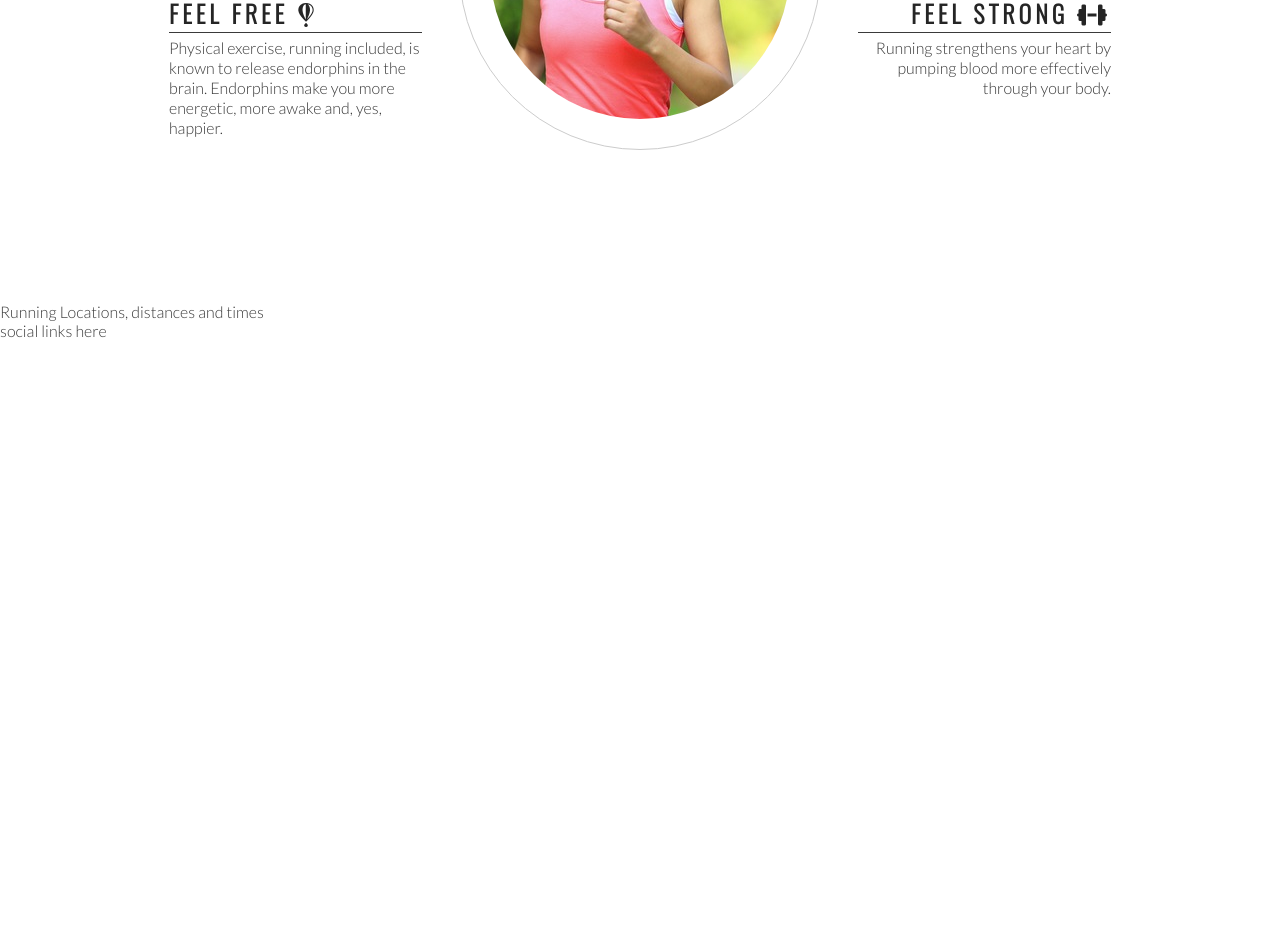
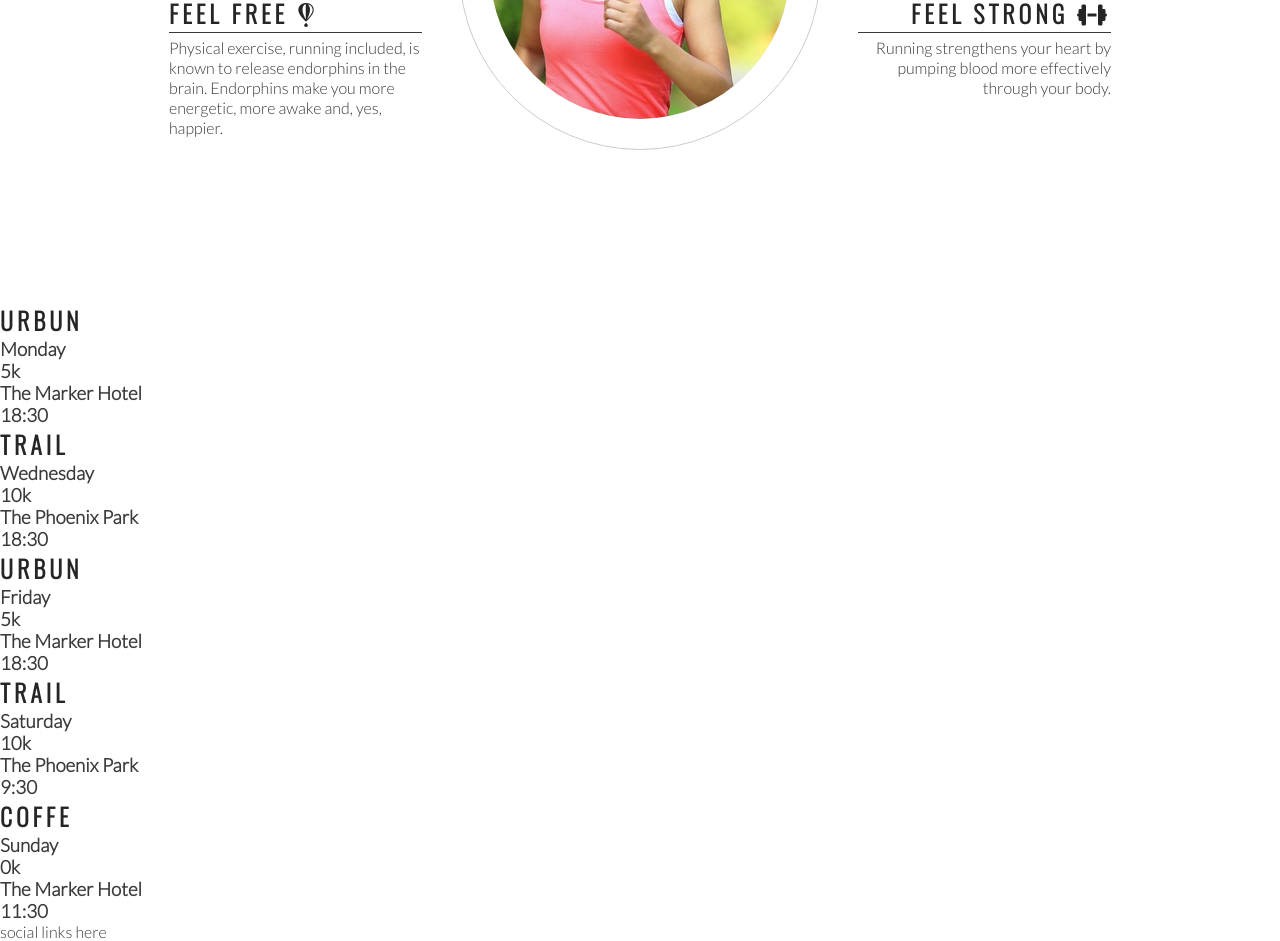
Before and after one commit to Rodney-D-Dev/Love-Running, a plain HTML site: page index.html in a window 1280 px wide. Shown: the part 993-1934 px from the top of the page. Before the commit the page ends 1333 px from the top, so only its background shows below. Drawn offline with nearby package versions, Linux system fonts and the light colour scheme.

Commit message:
Add meetup times main structure

```diff
--- a/index.html
+++ b/index.html
@@ -78,7 +78,41 @@
         </div>
     </section>
     <section>
-        Running Locations, distances and times
+        <div>
+            <h2>Urbun</h2>
+            <h3>Monday</h3>
+            <h3>5k</h3>
+            <h3>The Marker Hotel</h3>
+            <h3>18:30</h3>
+        </div>
+        <div>
+            <h2>Trail</h2>
+            <h3>Wednesday</h3>
+            <h3>10k</h3>
+            <h3>The Phoenix Park</h3>
+            <h3>18:30</h3>
+        </div>
+        <div>
+            <h2>Urbun</h2>
+            <h3>Friday</h3>
+            <h3>5k</h3>
+            <h3>The Marker Hotel</h3>
+            <h3>18:30</h3>
+        </div>
+        <div>
+            <h2>Trail</h2>
+            <h3>Saturday</h3>
+            <h3>10k</h3>
+            <h3>The Phoenix Park</h3>
+            <h3>9:30</h3>
+        </div>
+        <div>
+            <h2>Coffe</h2>
+            <h3>Sunday</h3>
+            <h3>0k</h3>
+            <h3>The Marker Hotel</h3>
+            <h3>11:30</h3>
+        </div>
     </section>
     <footer>
         social links here
```
